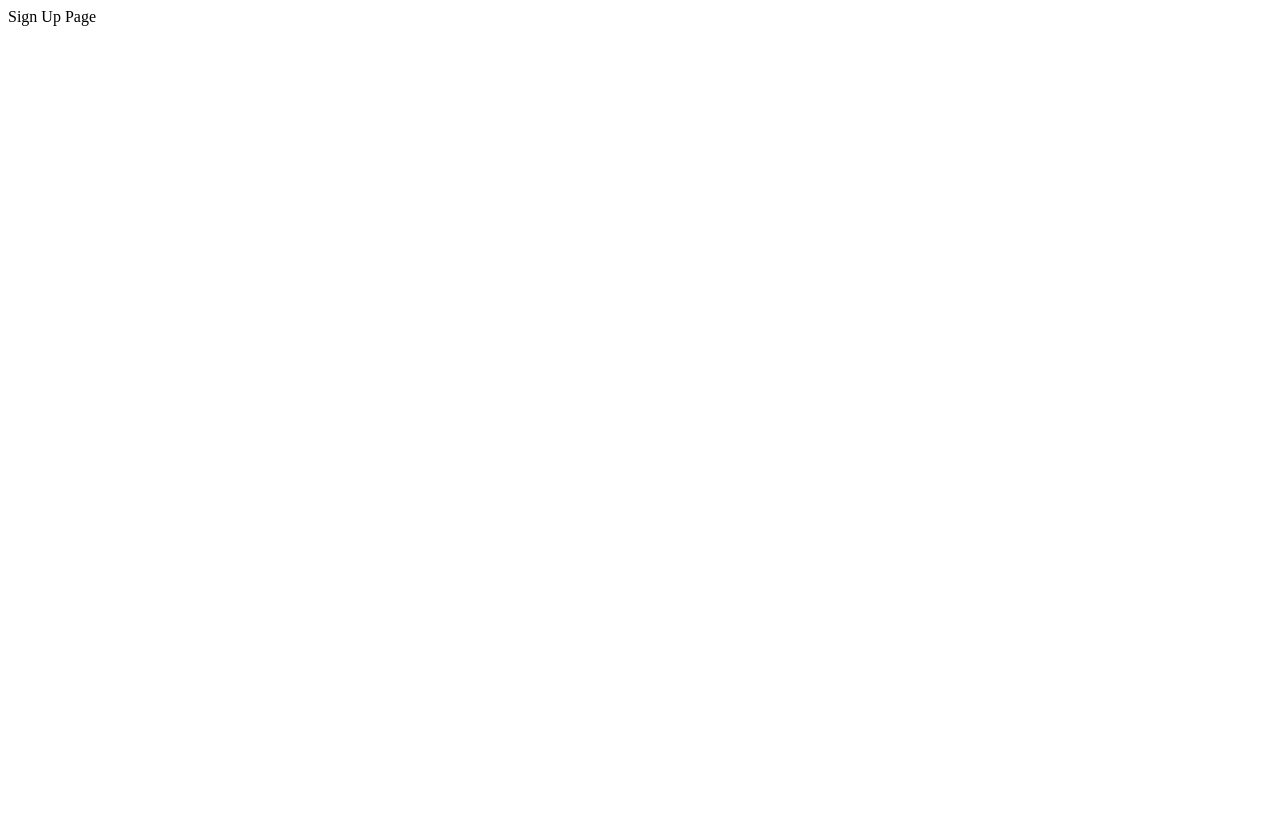
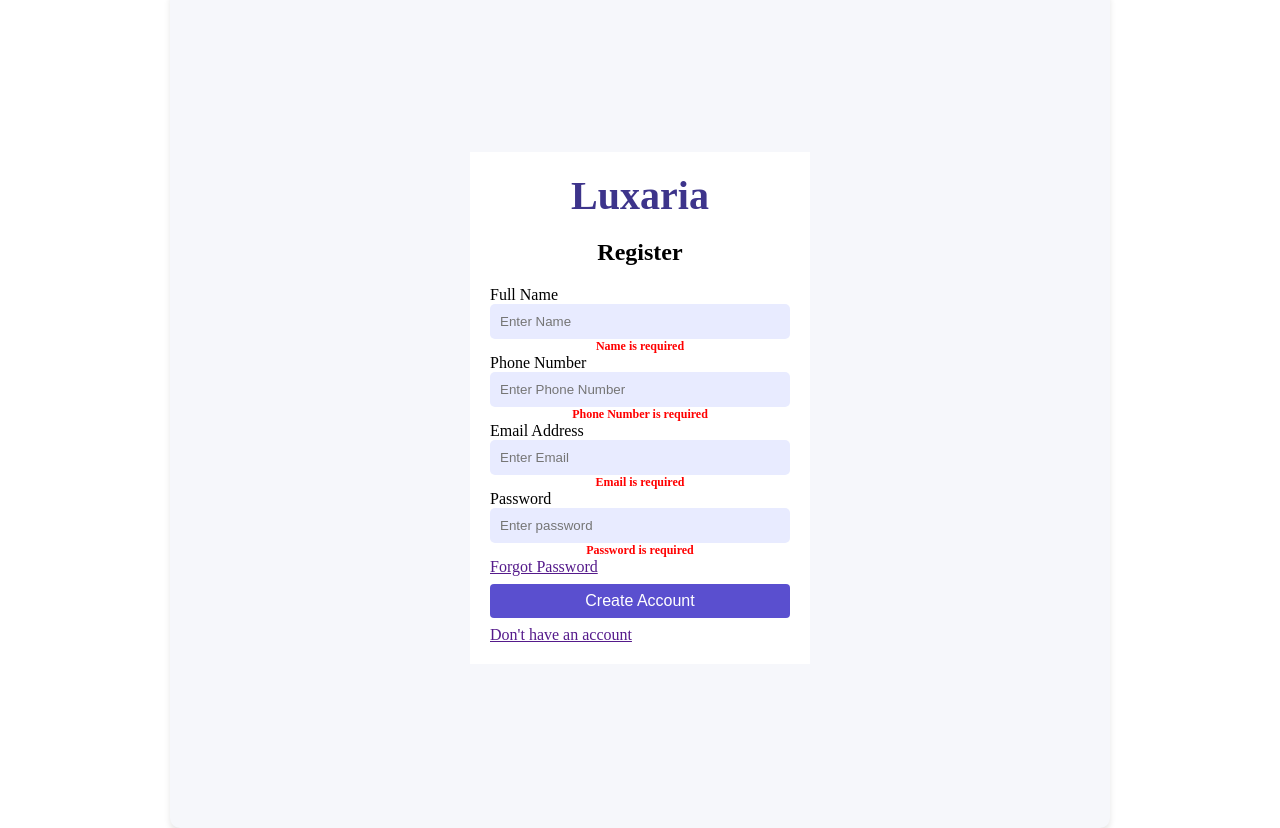
Before and after one commit to MbahLesky/Home-Finder, a React (Create React App) app: page /signup in a window 1280 px wide. Before the commit the page ends 800 px from the top, so only its background shows below. Built offline with nearby package versions, Linux system fonts and the light colour scheme.

Commit message:
Auth Pages UI

```diff
--- a/src/App.css
+++ b/src/App.css
@@ -1,4 +1,5 @@
 :root {
+  --color-primary-light: #e8ebff;
   --color-primary: #5a4fcf;
   --color-primary-dark: #3d348b;
   --color-bg: #f6f7fb;
--- /dev/null
+++ b/src/components/FilledButton.css
@@ -0,0 +1,17 @@
+button {
+    display: block;
+    padding: 8px 16px;
+    margin: 8px 0;
+    border: 0;
+    border-radius: 4px;
+    background-color: var(--color-primary);
+    color: #fff;
+    font-size: 16px;
+    cursor: pointer;
+    transition: background-color 0.3s ease;
+    width: 100%;
+}
+
+button:hover {
+    background-color: var(--color-primary-dark);
+}
--- a/src/components/FilledButton.jsx
+++ b/src/components/FilledButton.jsx
@@ -1,2 +1,7 @@
-const FilledButton = () => <div>FilledButton</div>;
+import "./FilledButton.css";
+
+function FilledButton({children}) {
+    return <button className="filled-button">{children}</button>;
+}
+
 export default FilledButton;
--- /dev/null
+++ b/src/components/TextField.css
@@ -0,0 +1,22 @@
+
+.input-field {
+    display: flex;
+    flex-direction: column;
+}
+
+.input-field input {
+    padding: 10px;
+    border-radius: 5px;
+    border: none;
+    background-color: var(--color-primary-light) !important;
+}
+
+.input-field .error-text {
+    color: red;
+    font-size: 12px;
+
+}
+
+input:focus {
+    outline: 2px solid var(--color-primary);
+}
--- a/src/components/TextField.jsx
+++ b/src/components/TextField.jsx
@@ -1,2 +1,13 @@
-const TextField = () => <div>TextField</div>;
+import './TextField.css';
+
+function TextField({ id, type, placeholder, label, errorText, value }) {
+  return (
+    <div className="input-field">
+      <label htmlFor={id}>{label}</label>
+      <input type={type} placeholder={placeholder} id={id} value={value}/>
+      <p className="error-text">{errorText}</p>
+    </div>
+  );
+}
+
 export default TextField;
--- /dev/null
+++ b/src/components/Title.css
@@ -0,0 +1,7 @@
+p {
+    font-size: 2.5rem;
+    font-weight: bold;
+    color: var(--color-primary-dark);
+    margin: 0;
+    text-align: center;
+}
--- a/src/components/Title.jsx
+++ b/src/components/Title.jsx
@@ -1,13 +1,9 @@
 import React from 'react';
 import './Title.css';
 
-
 function Title({ text, subtitle }) {
   return (
-    <div className="title-block">
-      <h2 className="title">{text}</h2>
-      {subtitle && <div className="subtitle">{subtitle}</div>}
-    </div>
+    <p>Luxaria</p>
   );
 }
 
--- a/src/pages/HomePage.jsx
+++ b/src/pages/HomePage.jsx
@@ -1,2 +1,9 @@
-const HomePage = () => <div>Home Page</div>;
+function HomePage() {
+    return (
+        <div>
+            <h1>Welcome to Home Finder</h1>
+        </div>
+    )
+}
+
 export default HomePage;
--- a/src/pages/auth/SignIn.jsx
+++ b/src/pages/auth/SignIn.jsx
@@ -1,2 +1,28 @@
-const SignIn = () => <div>Sign In Page</div>;
+import TextField from "../../components/TextField";
+import Title from "../../components/Title";
+
+function SignIn(){
+    return  <div className="auth-page">
+            <div className='gray-box'>
+                <div className='signup-form'>
+                    <Title />
+                    <h2>Login</h2>
+                    <form>
+                        {/* Email Field */}
+                        <TextField type='email' placeholder='Enter Email' label='Email Address' errorText='Email is required' id='email' value=''/>
+
+                        {/* Password Field */}
+                        <TextField type='password' placeholder='Enter password' label='Password' errorText='Password is required' id='password'/>
+
+                        <a href="">Forgot Password</a>
+
+                        <button>Login</button>
+
+                        <a href="">Don't have an account</a>
+                    </form>
+                </div>
+            </div>
+        </div>
+}
+
 export default SignIn;
--- a/src/pages/auth/SignUp.jsx
+++ b/src/pages/auth/SignUp.jsx
@@ -1,2 +1,61 @@
-const SignUp = () => <div>Sign Up Page</div>;
+import FilledButton from '../../components/FilledButton';
+import TextField from '../../components/TextField';
+import Title from '../../components/Title';
+import './auth.css';
+
+function SignUp() {
+    return (
+      <div className="auth-page">
+        <div className="gray-box">
+          <div className="signup-form">
+            <Title />
+            <h2>Register</h2>
+            <form>
+              <TextField
+                type="text"
+                placeholder="Enter Name"
+                label="Full Name"
+                errorText="Name is required"
+                id="name"
+                value=""
+              />
+
+              <TextField
+                type="tel"
+                placeholder="Enter Phone Number"
+                label="Phone Number"
+                errorText="Phone Number is required"
+                id="phone"
+              />
+
+              <TextField
+                type="email"
+                placeholder="Enter Email"
+                label="Email Address"
+                errorText="Email is required"
+                id="email"
+                value=""
+              />
+
+              {/* Password Field */}
+              <TextField
+                type="password"
+                placeholder="Enter password"
+                label="Password"
+                errorText="Password is required"
+                id="password"
+              />
+
+              <a href="">Forgot Password</a>
+
+              <FilledButton>Create Account</FilledButton>
+
+              <a href="">Don't have an account</a>
+            </form>
+          </div>
+        </div>
+      </div>
+    );
+}
+
 export default SignUp;
--- /dev/null
+++ b/src/pages/auth/auth.css
@@ -0,0 +1,32 @@
+.auth-page {
+    background-color: white;
+    height: 100vh;
+    display: flex;
+    justify-content: center;
+    align-items: center;
+}
+
+h1, h2 {
+    text-align: center;
+}
+
+.gray-box {
+    background-color: var(--color-bg);
+    padding: 20px;
+    border-radius: 10px;
+    box-shadow: 0 4px 6px rgba(0, 0, 0, 0.1);
+    width: 900px;
+    height: 100%;
+    display: flex;
+    justify-content: center;
+    align-items: center;
+}
+
+.signup-form {
+    display: flex;
+    flex-direction: column;
+    height: fit-content;
+    background-color: white;
+    width: 300px;
+    padding: 20px;
+}
```
